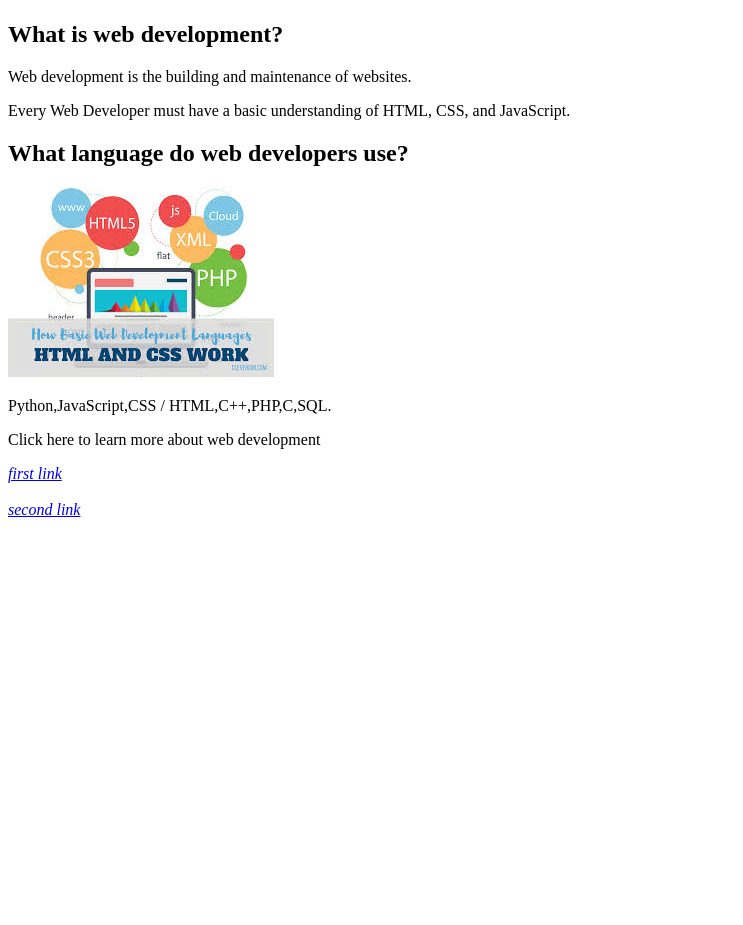
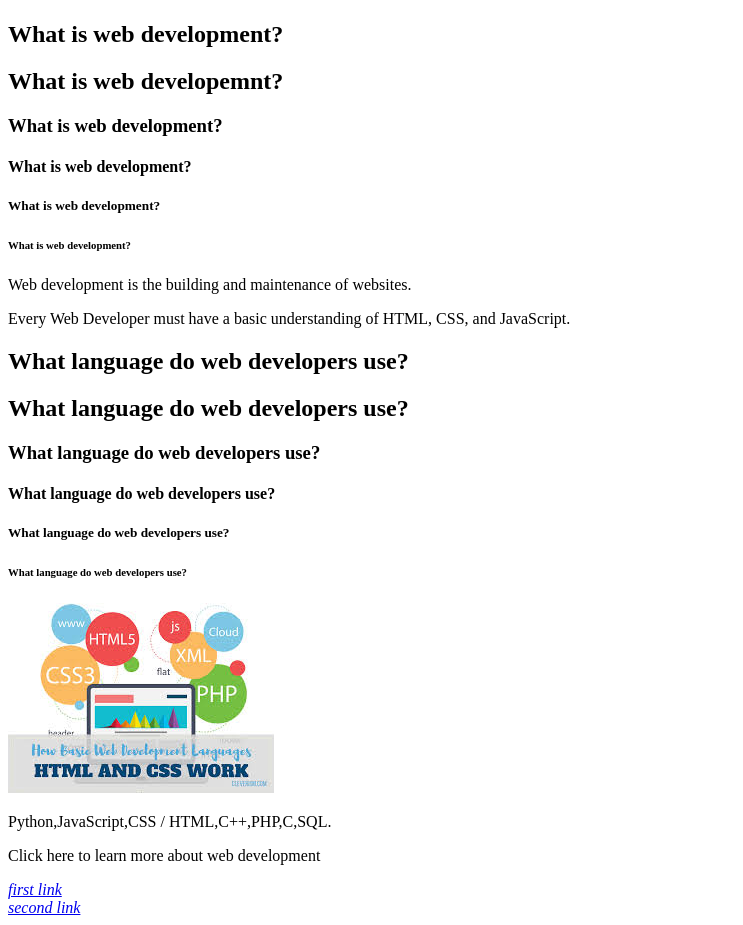
Before and after one commit to rutikamandape01/codewayy_web_series, a plain HTML site: page webpage1.html in a window 1280 px wide. Shown: the part 487-1412 px from the top of the page, without its empty margins (0-743 px from the left). Before the commit the page ends 1014 px from the top, so only its background shows below. Drawn offline with Linux system fonts and the light colour scheme.

Commit message:
Update webpage1.html

```diff
--- a/webpage1.html
+++ b/webpage1.html
@@ -3,26 +3,42 @@
    <head>
        <meta charset="UTF-8">
        <title>Web Development</title>
-
-    </head>
-    <body>
+   </head>
+   <body>
+        <!-- Image tag -->
         <img src="web_development.png">
         <article>
+        <!-- Heading tag -->
         <h1>What is web development?</h1>
+        <h2>What is web developemnt?</h2>
+        <h3>What is web development?</h3>
+        <h4>What is web development?</h4>
+        <h5>What is web development?</h5>
+        <h6>What is web development?</h6>
+        <!-- Paragraph tag -->
         <p>Web development is the building and maintenance of websites.</p>
         <p>Every Web Developer must have a basic understanding of HTML, CSS, and JavaScript.</p>
         </article>
         <article>
+        <!-- Heading tag -->
         <h1>What language do web developers use?</h1>
+        <h2>What language do web developers use?</h2>
+        <h3>What language do web developers use?</h3>
+        <h4>What language do web developers use?</h4>
+        <h5>What language do web developers use?</h5>
+        <h6>What language do web developers use?</h6>
+        <!-- Image tag -->
         <img src="Language_web_development.jpg">
+        <!-- Paragraph tag -->
         <p>Python,JavaScript,CSS / HTML,C++,PHP,C,SQL.</p>
         </article>
 
-       <p>Click here to learn more about web development</p>
-       <a href="https://www.w3schools.com/whatis/"><em>first link</em>
-</a>
-<br></br>
-     <a href ="https://en.wikipedia.org/wiki/Web_development"><em>second link</em> </a>
+        <p>Click here to learn more about web development</p>
+        <!-- Anchor tag -->
+        <a href="https://www.w3schools.com/whatis/"><em>first link</em></a>
+        <br>
+        <a href ="https://en.wikipedia.org/wiki/Web_development"><em>second link</em> </a>
+        <br>
 
         <!-- This is the comment tag in html -->
 
```
